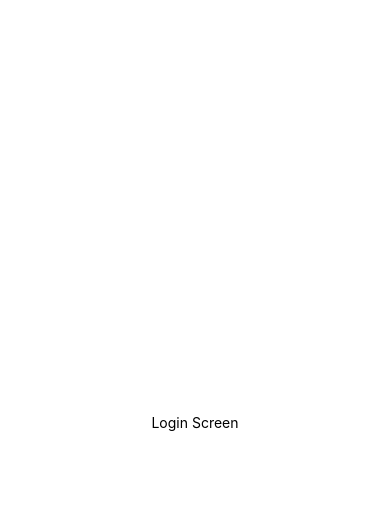
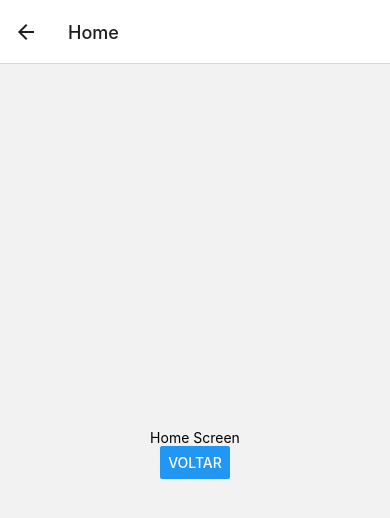
Before and after one commit to kazuuu/react-native-cli-basic-app, a React Native app in the folder BasicApp/: screen /Home in a window 390 px wide. Shown: the top 518 px of the page. Built offline with nearby package versions, Linux system fonts and the light colour scheme.

Commit message:
React Navigation

```diff
--- a/BasicApp/package.json
+++ b/BasicApp/package.json
@@ -10,8 +10,12 @@
     "lint": "eslint ."
   },
   "dependencies": {
+    "@react-navigation/native": "^6.0.8",
+    "@react-navigation/native-stack": "^6.5.0",
     "react": "17.0.2",
-    "react-native": "0.67.3"
+    "react-native": "0.67.3",
+    "react-native-safe-area-context": "^4.2.1",
+    "react-native-screens": "^3.13.1"
   },
   "devDependencies": {
     "@babel/core": "^7.12.9",
--- a/BasicApp/src/App.js
+++ b/BasicApp/src/App.js
@@ -1,9 +1,12 @@
-import React from 'react';
-import LoginScreen from  './screens/LoginScreen'
+import React from 'react'
+import { NavigationContainer } from '@react-navigation/native'
+import { MainStackNavigator } from './navigation/StackNavigators'
 
 const App = () => {
   return (
-    <LoginScreen />
+    <NavigationContainer>
+      <MainStackNavigator />
+    </NavigationContainer>
   );
 };
 
--- /dev/null
+++ b/BasicApp/src/navigation/StackNavigators.js
@@ -0,0 +1,15 @@
+import React from 'react';
+import { createNativeStackNavigator } from '@react-navigation/native-stack';
+import LoginScreen from '../screens/LoginScreen';
+import HomeScreen from '../screens/HomeScreen';
+
+const Stack = createNativeStackNavigator();
+
+export const MainStackNavigator = () => {
+    return (
+        <Stack.Navigator initialRouteName="Login">
+            <Stack.Screen name="Login" component={LoginScreen} />
+            <Stack.Screen name="Home" component={HomeScreen} />
+        </Stack.Navigator>
+    );
+}
--- a/BasicApp/src/screens/HomeScreen.js
+++ b/BasicApp/src/screens/HomeScreen.js
@@ -3,12 +3,14 @@ import {
   StyleSheet,
   Text,
   View,
+  Button,
 } from 'react-native';
 
 const HomeScreen = ({ navigation }) => {
   return (
     <View style={styles.container}>
       <Text>Home Screen</Text>
+      <Button title='Voltar' onPress={() => navigation.goBack(null)} />
     </View>
   );
 };
--- a/BasicApp/src/screens/LoginScreen.js
+++ b/BasicApp/src/screens/LoginScreen.js
@@ -3,12 +3,14 @@ import {
   StyleSheet,
   Text,
   View,
+  Button,
 } from 'react-native';
 
 const LoginScreen = ({ navigation }) => {
   return (
     <View style={styles.container}>
-      <Text>Login Screen</Text>
+        <Text>Login Screen</Text>
+        <Button title='Ir para Home' onPress={() => navigation.navigate('Home')} />
     </View>
   );
 };
```
Also changed, not shown: 1 other file (tests, documents, lock files or other folders).
